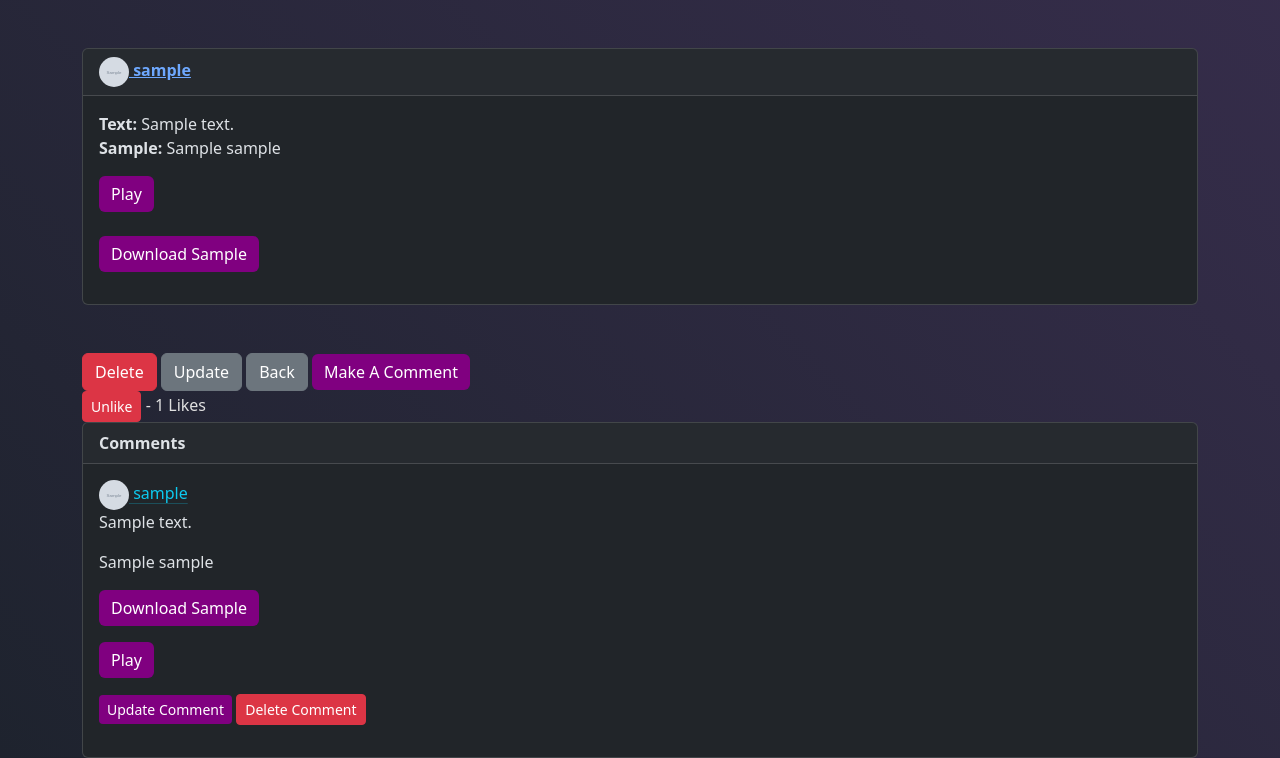
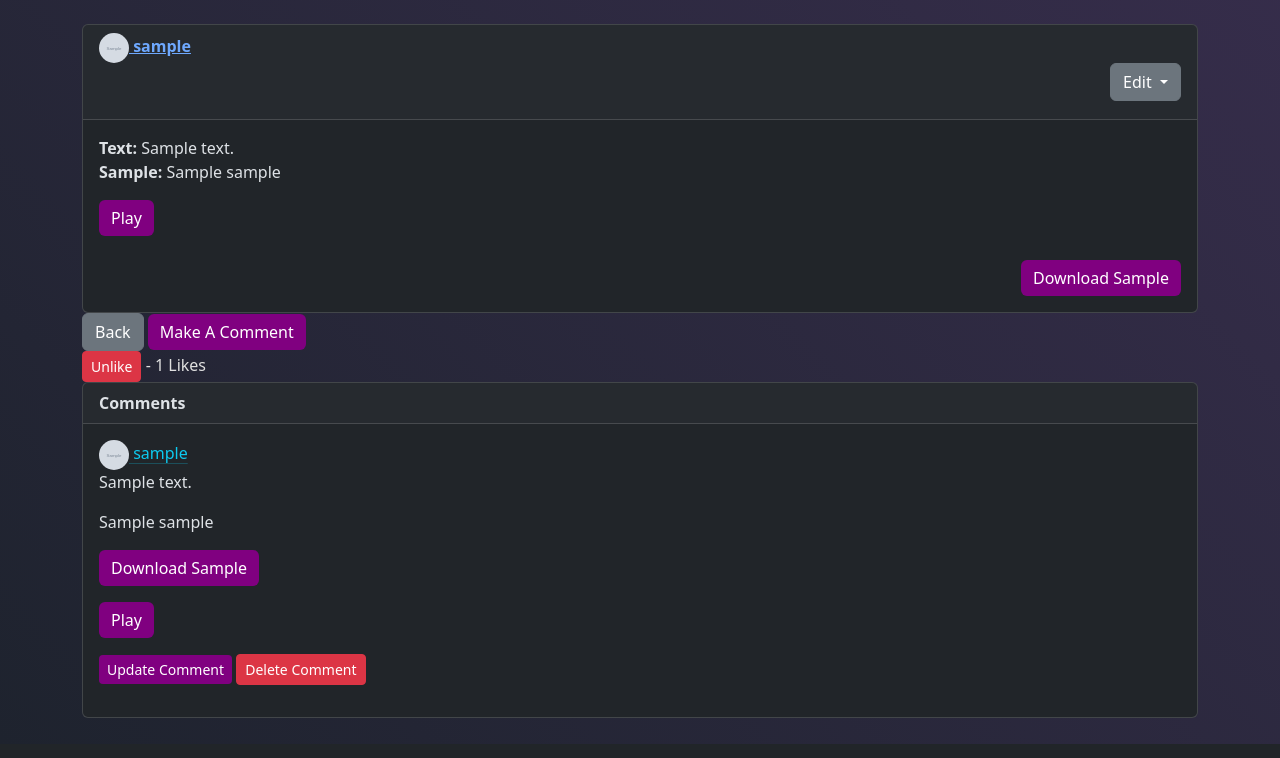
Before and after one commit to chrispugliese/SampleShare, a Django app: page /user_post/1 in a window 1280 px wide. Shown: the part 56-814 px from the top of the page. Run offline with Django 5.2, Linux system fonts and the light colour scheme; a user stored in the database is signed in; tables that the repository leaves empty hold one stand-in row (values such as "Sample post"); grey boxes marked "Sample" are stand-in pictures.

Commit message:
Made Dropdown for Posts
Made dropdown for posts that when clicked on displays a dropdown to edit or delete a post.

```diff
--- a/website/templates/userPost.html
+++ b/website/templates/userPost.html
@@ -1,14 +1,43 @@
 {% extends 'base.html' %}
 {% load static %}
 {% block content %}
-<br/>
+<style>
+    .dropdown{
+    margin-left: 0;
+    }
 
+    .left-button{
+        float: right;
+    }
+    .download-btn{
+        float:right;
+    }
+
+  </style>
+  <body>
 <div class="card">
     <div class="card-header"><strong>
         <a href ="{% url 'profile' user_post.userProfiles.user.username %}">
         <img src="{{ user_post.userProfiles.userPhoto.url }}" alt="Profile Photo" style="width:30px; height:30px; border-radius: 50%;">
         {{ user_post.userProfiles.user.username }} </a>
           </strong>
+
+ <!------ Edit Button Drop Down------>
+{% if user.userprofile.id == user_post.userProfiles.id %}
+<div class="dropdown">
+    <button class="btn btn-secondary dropdown-toggle left-button" type="button" data-bs-toggle="dropdown" aria-expanded="false">
+    Edit
+
+    </button>
+    <ul class="dropdown-menu">
+    <li><a href="{% url 'delete_post' user_post.id %}" onclick="return confirm('Are you sure you want to delete this post?');"class="btn btn-danger">Delete</a>
+        <br/>
+    <li><a href="{% url 'update_post' user_post.id %}" class="btn btn-secondary">Update</a>
+    </ul>
+</div>
+<br/><br/>
+{% endif %}
+<!--------------------------------->
     </div>
     <div class="card-body">
 
@@ -23,18 +52,14 @@
       <br/>
     <!-- Download Code -->
      <p>
-        <a href="{% url 'download_sample' user_post.samples.id %}" class="btn btn-primary">Download Sample</a>
+        <a href="{% url 'download_sample' user_post.samples.id %}" class="btn btn-primary download-btn">Download Sample</a>
      </p>
      <!-- End of Download Code -->
 
 
 </div>
 </div>
-{% if user.userprofile.id == user_post.userProfiles.id %}
-<br/><br/>
-<a href="{% url 'delete_post' user_post.id %}" onclick="return confirm('Are you sure you want to delete this post?');"class="btn btn-danger">Delete</a>
-<a href="{% url 'update_post' user_post.id %}" class="btn btn-secondary">Update</a>
-{% endif %}
+
 <a href="{% url 'home' %}" class="btn btn-secondary">Back</a>
 <a href="{% url 'create_comment' user_post.id %}" class="btn btn-primary"> Make A Comment</a>
 
@@ -91,6 +116,7 @@
 
     {% endfor %}
     {% endif %}
+</body>
 <!-- ----------End of Comment Section------------- -->
 <script src="https://cdnjs.cloudflare.com/ajax/libs/howler/2.2.3/howler.min.js"></script>
 <script src="{% static 'js/sample_player.js' %}"></script>
```
